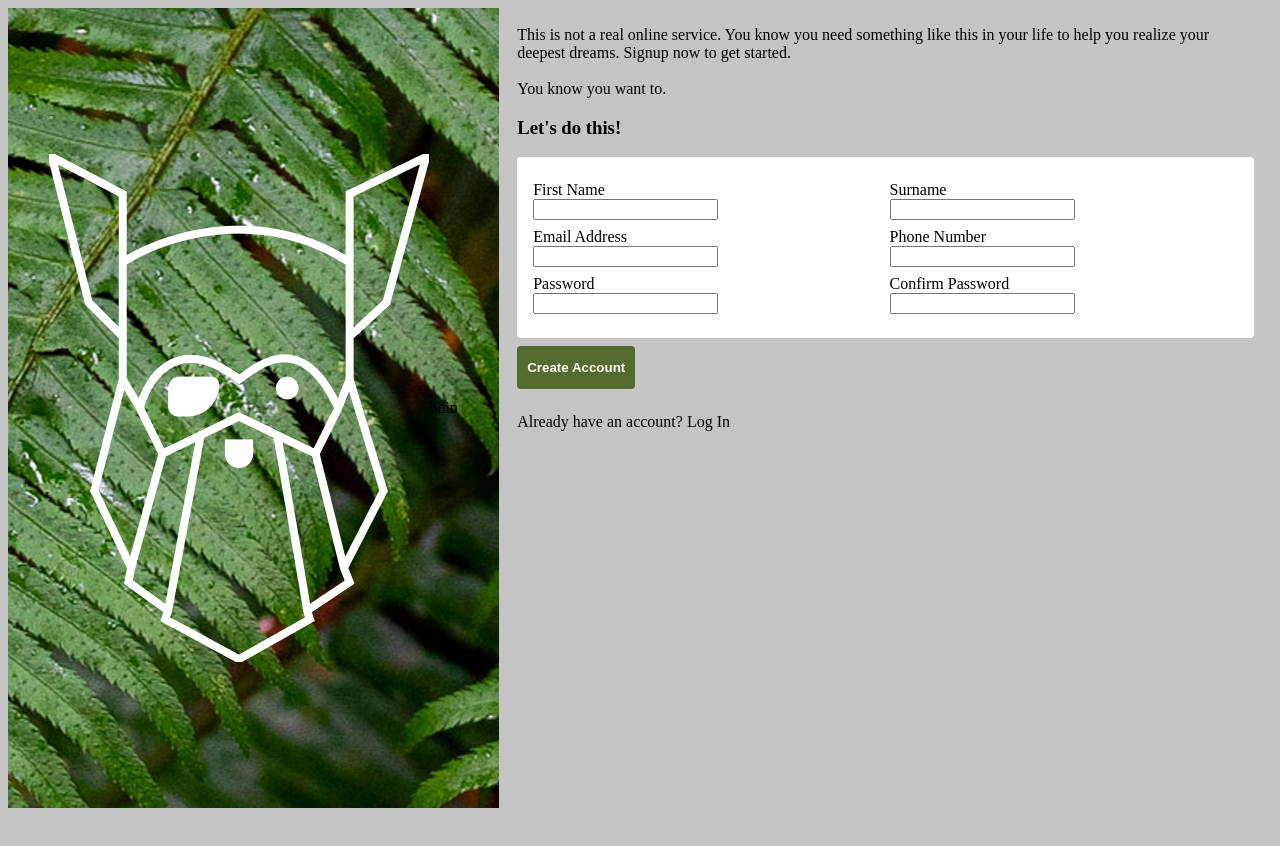
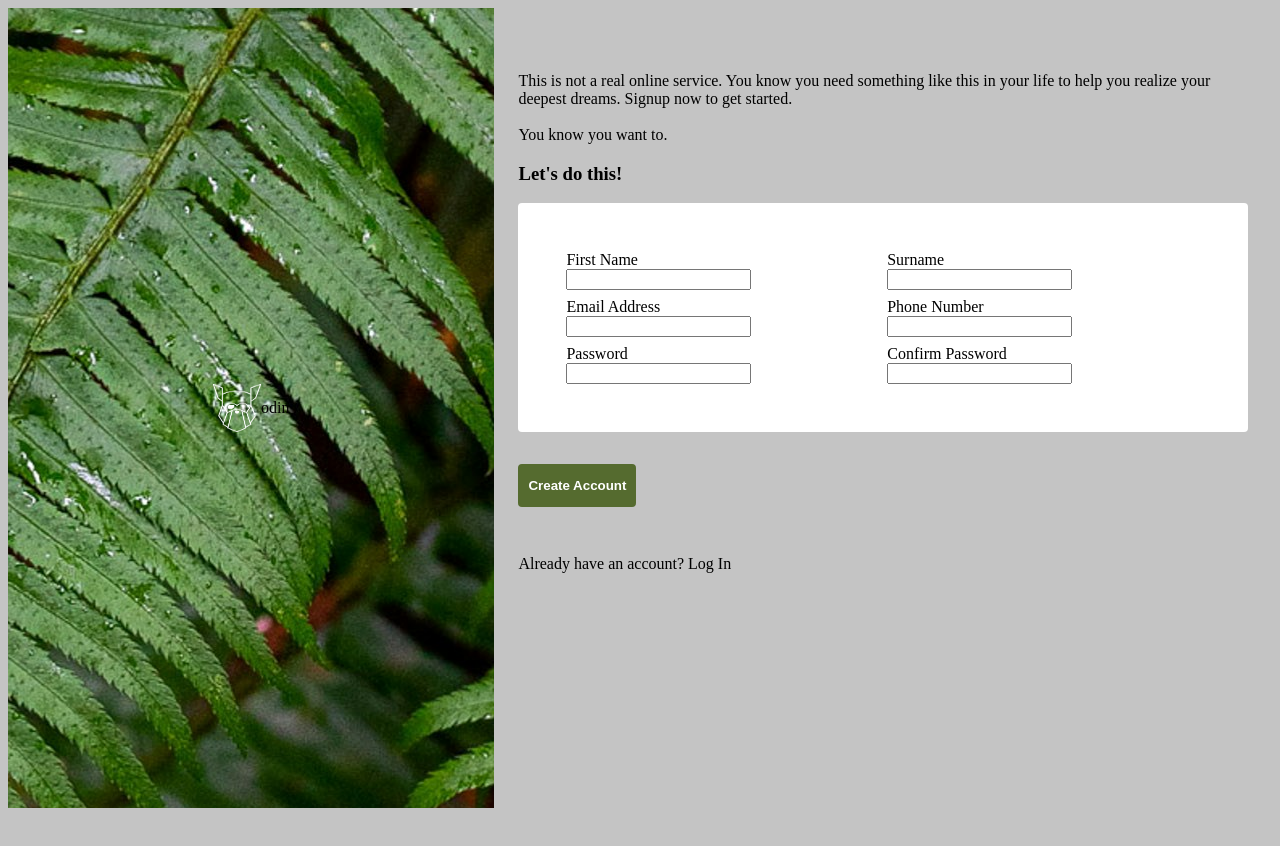
Before and after one commit to thabotwala/odin_form, a plain HTML site: page index.html in a window 1280 px wide. Drawn offline with Linux system fonts and the light colour scheme.

Commit message:
Update app.css added some padding to .hero. width/height to .logo

```diff
--- a/app.css
+++ b/app.css
@@ -3,7 +3,7 @@
 }
 .submit-btn{
   padding: 12px 8px;
-  margin: 8px 0px;
+  margin: 32px 0px;
   border: 2px solid darkolivegreen;
   border-radius: 4px;
   background-color: darkolivegreen;
@@ -101,6 +101,10 @@
   }
 }
 @media(min-width: 767px){
+  .logo{
+    width: 48px;
+    height:  48px;
+  }
   html, body{
     z-index: -1;
     background-color: rgb(196, 196, 196);
@@ -141,11 +145,11 @@
     grid-template-columns: repeat(2, minmax(auto, 1fr));
     gap: 8px;
     background-color: #fff;
-    padding: 24px 16px;
+    padding: 48px;
     border-radius: 4px;
   }
   form{
-    padding: 18px;
+    padding: 64px 24px;
     margin: none;
     height: auto;
   }
```
